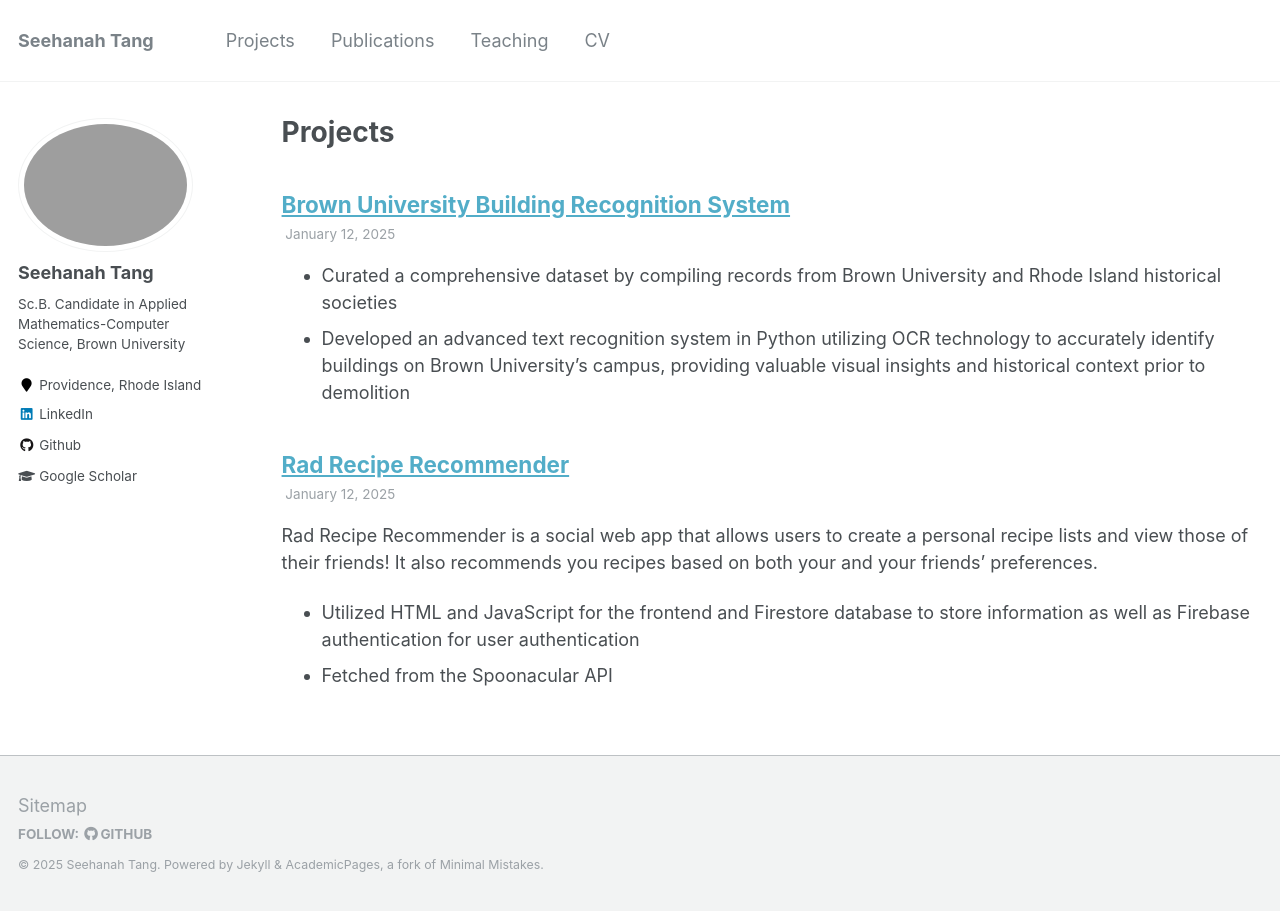
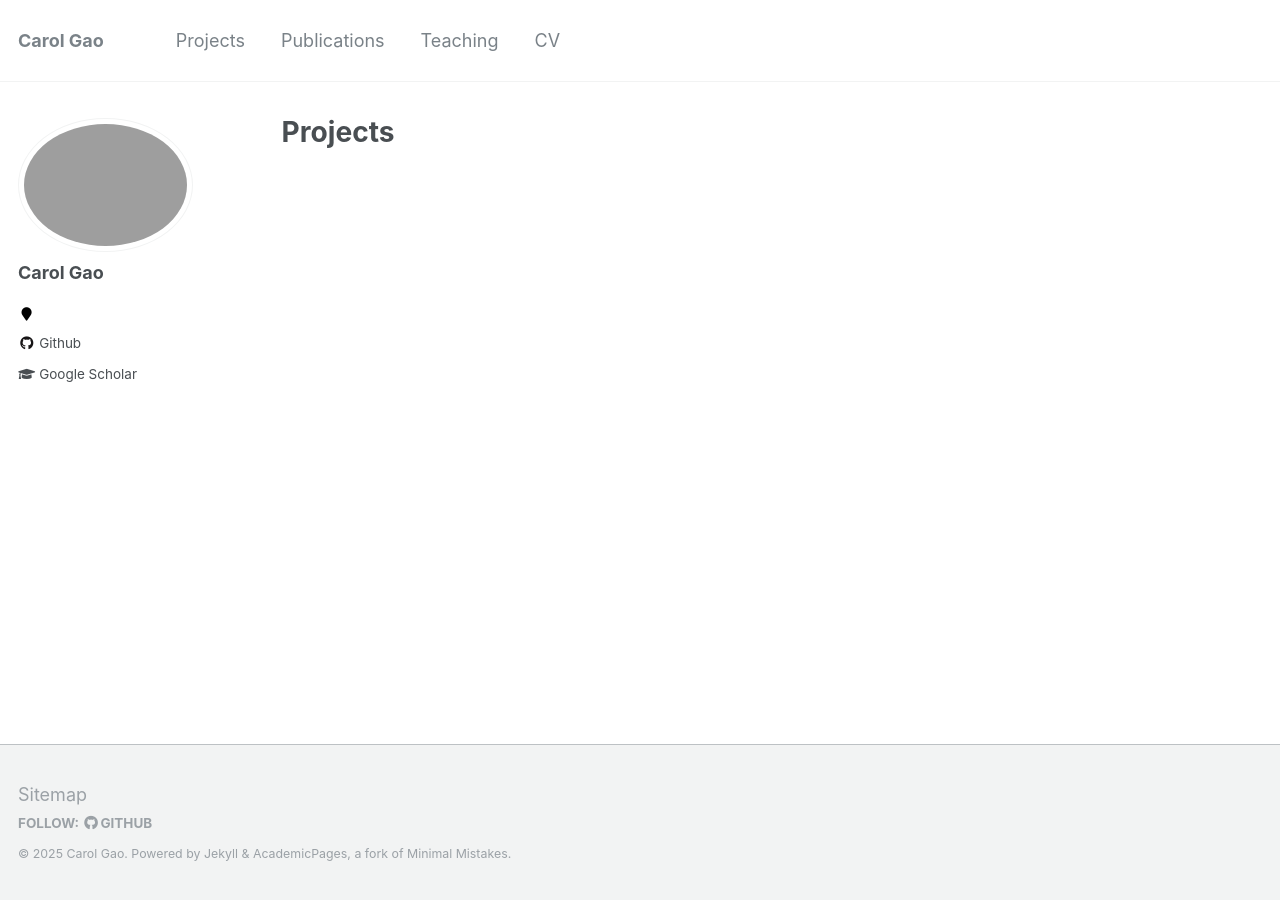
Before and after one commit to carolxmgao/carolxmgao.github.io, a Jekyll site: the page built from _pages/projects.html, in a window 1280 px wide. Built offline with Jekyll 4.4.1, drawn with Linux system fonts in a browser that asks for light colours.

Commit message:
add profile

```diff
--- a/_config.yml
+++ b/_config.yml
@@ -7,13 +7,13 @@
 
 # Site Settings
 locale                   : "en-US"
-title                    : "Seehanah Tang"
+title                    : "Carol Gao"
 title_separator          : "-"
-name                     : &name "Seehanah Tang"
+name                     : &name "Carol Gao"
 description              : &description "personal description"
-url                      : https://seehanah-tang.github.io # the base hostname & protocol for your site e.g. "https://mmistakes.github.io"
+url                      : https://carolxmgao.github.io # the base hostname & protocol for your site e.g. "https://mmistakes.github.io"
 baseurl                  : "" # the subpath of your site, e.g. "/blog"
-repository               : "seehanah-tang/seehanah-tang.github.io"
+repository               : "carolxmgao/carolxmgao.github.io"
 teaser                   :  # filename of teaser fallback teaser image placed in /images/, .e.g. "500x300.png"
 breadcrumbs              : false # true, false (default)
 words_per_minute         : 160
@@ -80,13 +80,13 @@
 
 # Site Author
 author:
-  name             : "Seehanah Tang"
-  avatar           : "profile.png"
-  bio              : "Sc.B. Candidate in Applied Mathematics-Computer Science, Brown University"
-  location         : "Providence, Rhode Island"
+  name             : "Carol Gao"
+  avatar           : "profile.jpg"
+  bio              : ""
+  location         : ""
   employer         :
   pubmed           :
-  googlescholar    : "https://scholar.google.com/citations?user=4h9m-DsAAAAJ&hl=en"
+  googlescholar    : ""
   email            :
   researchgate     :  # example: "https://www.researchgate.net/profile/yourprofile"
   uri              :
@@ -96,13 +96,13 @@
   flickr           :
   facebook         :
   foursquare       :
-  github           : "seehanah-tang"
+  github           : "carolxmgao"
   google_plus      :
   keybase          :
   instagram        :
   impactstory      : #"https://profiles.impactstory.org/u/xxxx-xxxx-xxxx-xxxx"
   lastfm           :
-  linkedin         : "seehanah-tang"
+  linkedin         : #"seehanah-tang"
   orcid            :
   pinterest        :
   soundcloud       :
--- a/_projects/brown-building-recognition.md
+++ /dev/null
@@ -1,13 +0,0 @@
----
-title: "Brown University Building Recognition System"
-collection: projects
-type: "Project"
-permalink: /projects/brown-building-recognition
-
-# venue: "UC San Francisco, Department of Testing"
-# date: 2012-03-01
-# location: "San Francisco, California"
----
-
-* Curated a comprehensive dataset by compiling records from Brown University and Rhode Island historical societies
-* Developed an advanced text recognition system in Python utilizing OCR technology to accurately identify buildings on Brown University’s campus, providing valuable visual insights and historical context prior to demolition
--- a/_projects/recipe-recommender.md
+++ /dev/null
@@ -1,14 +0,0 @@
----
-title: "Rad Recipe Recommender"
-collection: projects
-type: "Project"
-permalink: /projects/recipe-recommender
-
-# venue: "UC San Francisco, Department of Testing"
-# date: 2012-03-01
-# location: "San Francisco, California"
----
-
-Rad Recipe Recommender is a social web app that allows users to create a personal recipe lists and view those of their friends! It also recommends you recipes based on both your and your friends' preferences.
-* Utilized HTML and JavaScript for the frontend and Firestore database to store information as well as Firebase authentication for user authentication
-* Fetched from the Spoonacular API
```
Also changed, not shown: README.md (+1 -1 lines), _pages/about.md (+4 -1 lines), _publications/2022-06-01-crlm.md (+5 -5 lines), _publications/2023-09-08-gist.md (deleted, +0 -26 lines), _publications/2024-07-01-gist.md (deleted, +0 -28 lines), 4 other files.
